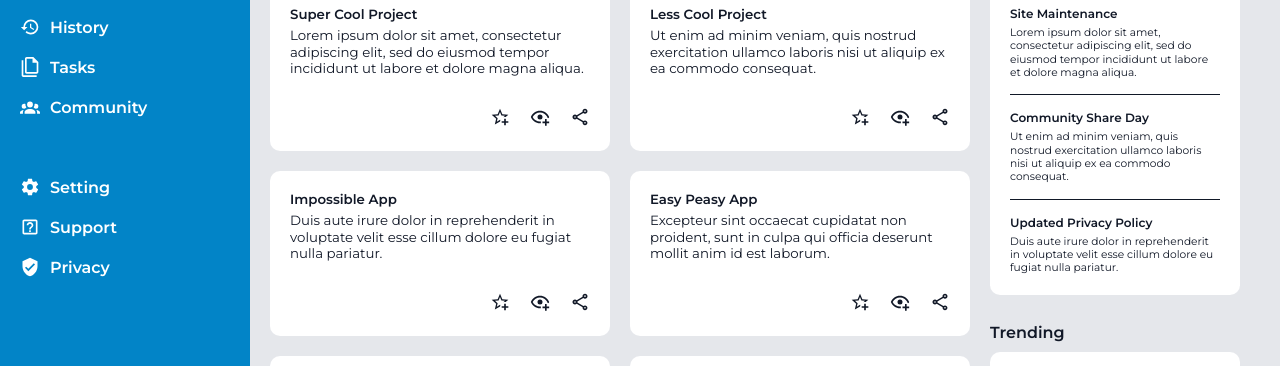
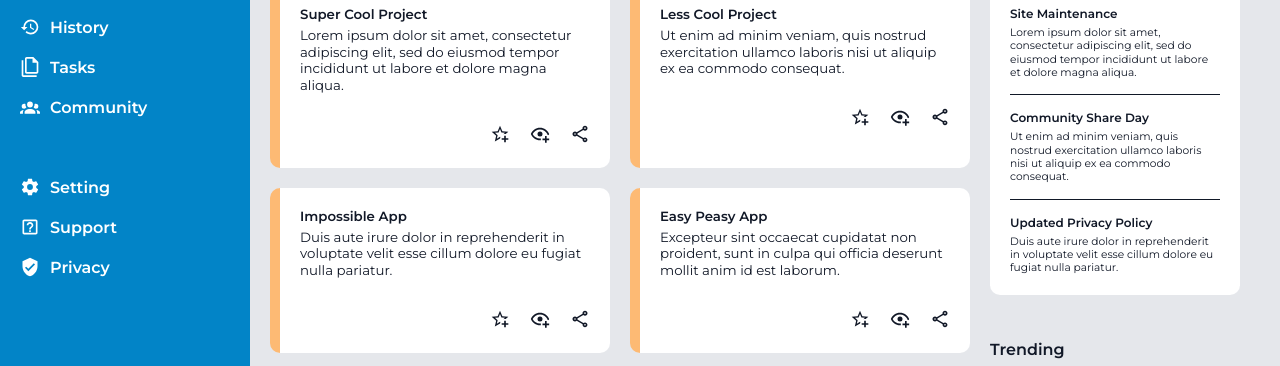
Before and after one commit to nunuynurh/Admin-Dashboard, a plain HTML site: page Index.html in a window 1280 px wide. Shown: the part 223-589 px from the top of the page. Drawn offline with Linux system fonts and the light colour scheme; a web font is replaced by a local one.

Commit message:
Update Index.css

```diff
--- a/Index.css
+++ b/Index.css
@@ -7,6 +7,7 @@
     --font4: 'Tangerine', cursive;
     --color1: #111827;
     --color2: #0284c7;
+    --color3: #fdba74;
     --color4: #e5e7eb;
     --color5: #fff;
 }
@@ -233,6 +234,7 @@ nav a:hover, nav a svg:hover {
 }
 
 .project {
+    border-left: 10px solid var(--color3);
     background-color: var(--color5);
     padding: 20px;
     border-radius: 10px;
```
